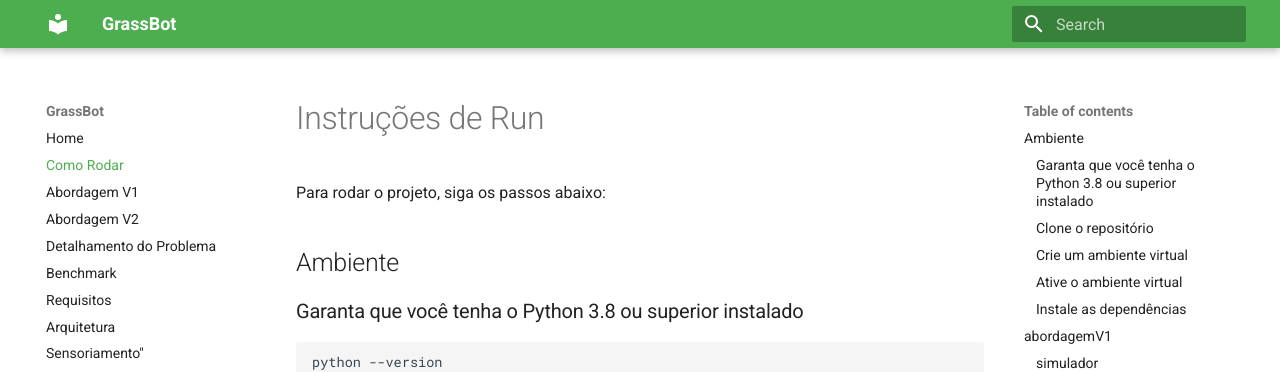
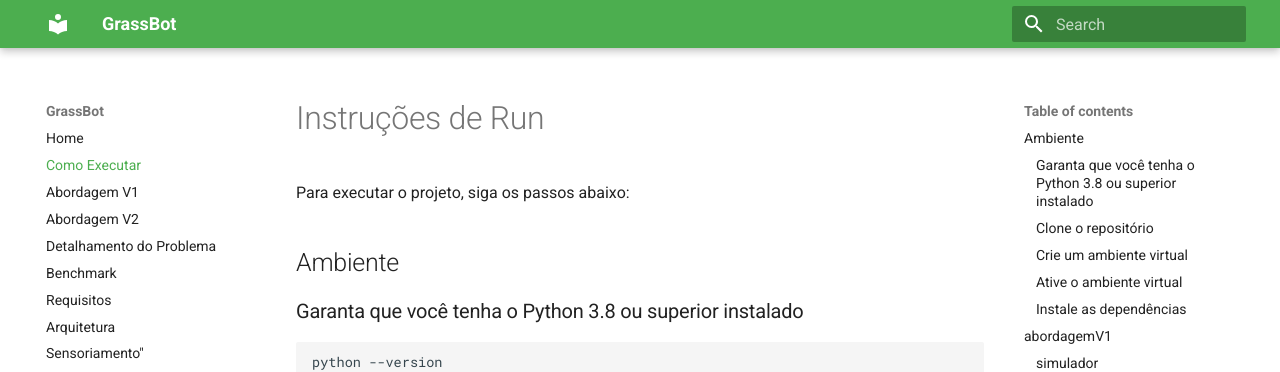
Before and after one commit to PI2-GrassBot/Docs, an MkDocs documentation site: the page built from docs/comoRodar.md, in a window 1280 px wide and 900 px high. Shown: the top 372 px of the window. Built offline with MkDocs 1.6.1 and Material for MkDocs 9.7.7, drawn with Linux system fonts in a browser that asks for light colours.

Commit message:
text corrections

```diff
--- a/docs/comoRodar.md
+++ b/docs/comoRodar.md
@@ -1,6 +1,6 @@
 # Instruções de Run
 
-Para rodar o projeto, siga os passos abaixo:
+Para executar o projeto, siga os passos abaixo:
 
 ## Ambiente
 
--- a/mkdocs.yml
+++ b/mkdocs.yml
@@ -11,7 +11,7 @@ theme:
     code: Roboto Mono
 nav:
   - Home: index.md
-  - Como Rodar: comoRodar.md
+  - Como Executar: comoRodar.md
   - Abordagem V1: abordagemv1.md
   - Abordagem V2: abordagemv2.md
   - Detalhamento do Problema: detalhamento.md
```
Also changed, not shown: docs/abordagemv1.md (+1 -1 lines), docs/index.md (+3 -24 lines).
